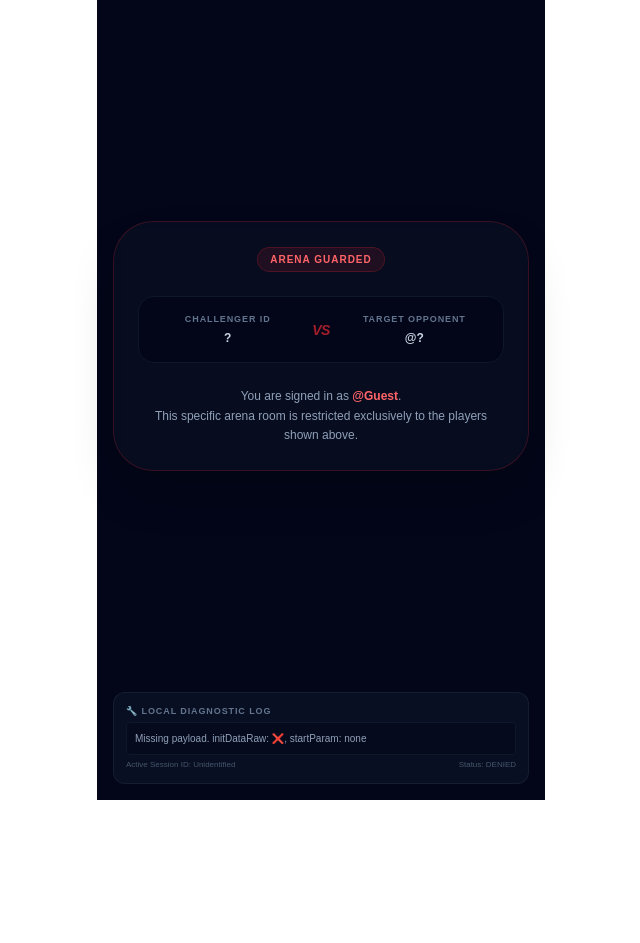
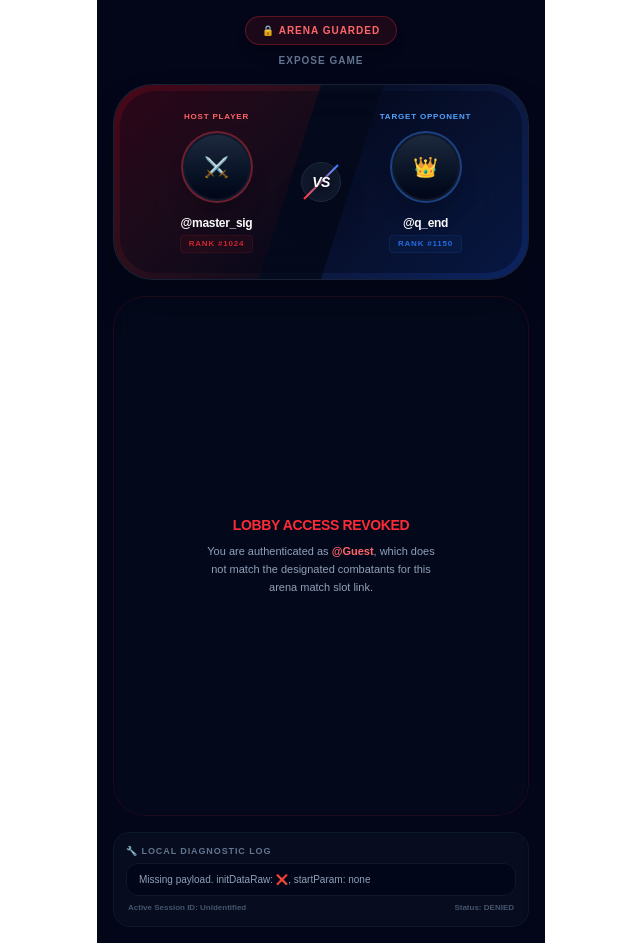
Before and after one commit to edit10e/CO-GAME, a Next.js app: page / in a window 1280 px wide. Shown: the whole page, without its empty margins (319-959 px from the left). Before the commit the page ends 800 px from the top, so only its background shows below. Built offline with nearby package versions, Linux system fonts and the light colour scheme.

Commit message:
update vs

```diff
--- a/app/page.tsx
+++ b/app/page.tsx
@@ -8,8 +8,10 @@ export default function Home() {
   const [authStatus, setAuthStatus] = useState<'loading' | 'authorized' | 'denied'>('loading');
   const [debugLog, setDebugLog] = useState<string>('Initializing systems...');
 
-  // Parse who should be in this lobby based on the URL parameter string
-  const [expectedPlayer1, expectedPlayer2] = startParam ? startParam.split('_') : ['?', '?'];
+  // Safe multi-underscore string extractor for room rules
+  const firstUnderscore = startParam ? startParam.indexOf('_') : -1;
+  const expectedPlayer1Id = firstUnderscore !== -1 ? startParam!.substring(0, firstUnderscore) : '';
+  const expectedPlayer2Name = firstUnderscore !== -1 ? startParam!.substring(firstUnderscore + 1) : '';
 
   useEffect(() => {
     if (!isReady) return;
@@ -33,7 +35,7 @@ export default function Home() {
 
         if (data.authorized) {
           setAuthStatus('authorized');
-          setDebugLog(`Success! Authorized as @${user?.username || 'unknown'}`);
+          setDebugLog(`Success! Match authenticated and profiles loaded.`);
         } else {
           setAuthStatus('denied');
           setDebugLog(`Server rejected authorization. Error: ${data.error || 'Unknown'}`);
@@ -45,14 +47,17 @@ export default function Home() {
     };
 
     verifyAccess();
-  }, [isReady, initDataRaw, startParam, user]);
+  }, [isReady, initDataRaw, startParam]);
 
-  // Loading Screen Layout
+  // Determine current viewing profile context for conditional UI highlight states
+  const isHost = user?.id?.toString() === expectedPlayer1Id;
+
+  // 1. Full-Screen Loading Layer
   if (authStatus === 'loading') {
     return (
       <div className="flex flex-col items-center justify-center min-h-screen bg-slate-950 p-6">
-        <div className="w-8 h-8 border-4 border-emerald-500 border-t-transparent rounded-full animate-spin mb-4" />
-        <p className="text-xs font-bold text-slate-500 uppercase tracking-widest animate-pulse">
+        <div className="w-9 h-9 border-4 border-emerald-500 border-t-transparent rounded-full animate-spin mb-4" />
+        <p className="text-xs font-black text-slate-500 uppercase tracking-widest animate-pulse">
           Syncing Expose Match Data...
         </p>
       </div>
@@ -60,83 +65,139 @@ export default function Home() {
   }
 
   return (
-    <main className="flex flex-col justify-between min-h-screen p-4 max-w-md mx-auto bg-slate-950 text-white">
-      {/* Dynamic Content Window Card Frame */}
-      <div className="flex-1 flex flex-col justify-center w-full my-auto">
-        {authStatus === 'denied' ? (
-          /* ================= DENIED ARENA STATE ================= */
-          <div className="w-full bg-slate-900/40 border border-red-500/20 p-6 rounded-[2.5rem] text-center shadow-2xl backdrop-blur-md">
-            <span className="text-[10px] font-black tracking-widest bg-red-500/10 text-red-400 px-3 py-1 rounded-full uppercase mb-6 inline-block border border-red-500/20">
-              Arena Guarded
-            </span>
+    <main className="flex flex-col justify-between min-h-screen max-w-md mx-auto bg-slate-950 text-white p-4 font-sans select-none overflow-hidden">
 
-            {/* Versus Layout Interface in Denied Screen */}
-            <div className="flex items-center justify-between bg-slate-950 p-4 rounded-2xl border border-slate-900 mb-6">
-              <div className="text-center flex-1">
-                <p className="text-[9px] text-slate-500 uppercase font-black tracking-widest mb-1">Challenger ID</p>
-                <p className="text-xs font-bold text-slate-300 truncate max-w-[100px] mx-auto">{expectedPlayer1}</p>
+      {/* Upper Layout Interface Frame wrapper */}
+      <div className="w-full flex-1 flex flex-col justify-center gap-4 my-auto">
+
+        {/* Dynamic Status Header */}
+        <div className="text-center">
+          <span className={`text-[10px] font-black tracking-widest px-4 py-1.5 rounded-full uppercase border inline-block shadow-lg transition-all ${
+            authStatus === 'authorized'
+              ? 'bg-emerald-500/10 text-emerald-400 border-emerald-500/30 shadow-emerald-500/5 animate-pulse'
+              : 'bg-red-500/10 text-red-400 border-red-500/30'
+          }`}>
+            {authStatus === 'authorized' ? '● Match Verified' : '🔒 Arena Guarded'}
+          </span>
+          <p className="text-[10px] font-bold text-slate-500 uppercase tracking-widest mt-2">Expose Game</p>
+        </div>
+
+        {/* =========================================================================
+            💥 PREMIUM VS INFRASTRUCTURE SPLIT CARD FRAME
+           ========================================================================= */}
+        <div className="w-full bg-slate-900/40 border border-slate-800/80 rounded-[2.5rem] p-1.5 shadow-2xl backdrop-blur-xl overflow-hidden relative">
+
+          {/* Angular split background layering matrix */}
+          <div className="absolute inset-0 w-full h-full flex opacity-30 pointer-events-none">
+            <div className="flex-1 bg-linear-to-br from-red-600 via-red-900 to-transparent [clip-path:polygon(0_0,100%_0,70%_100%,0_100%)]" />
+            <div className="flex-1 bg-linear-to-tl from-blue-600 via-blue-900 to-transparent [clip-path:polygon(30%_0,100%_0,100%_100%,0_100%)]" />
+          </div>
+
+          <div className="relative z-10 w-full flex items-center justify-between p-5 rounded-[2.2rem] bg-slate-950/40">
+
+            {/* LEFT PLAYER: CHALLENGER HOST */}
+            <div className="flex flex-col items-center flex-1 text-center">
+              <span className="text-[8px] font-black tracking-widest text-red-400 uppercase mb-2">Host Player</span>
+
+              {/* Dynamic Avatar Ring structure */}
+              <div className={`w-18 h-18 rounded-full flex items-center justify-center p-0.5 border-2 relative transition-all shadow-xl bg-slate-900 ${
+                isHost ? 'border-emerald-400 shadow-emerald-500/10' : 'border-red-500/40'
+              }`}>
+                <div className="w-full h-full rounded-full bg-linear-to-b from-slate-800 to-slate-950 flex items-center justify-center text-xl font-bold text-slate-300">
+                  ⚔️
+                </div>
+                {isHost && (
+                  <span className="absolute -bottom-1 -right-1 bg-emerald-500 text-slate-950 text-[8px] font-black px-1.5 py-0.5 rounded-md shadow-md uppercase scale-90">
+                    YOU
+                  </span>
+                )}
               </div>
 
-              <div className="font-black text-red-500 text-sm px-3 tracking-tighter italic animate-pulse">VS</div>
+              <p className="text-xs font-black tracking-tight text-white mt-3 truncate max-w-27.5">
+                {isHost ? `@${user?.username}` : `@master_sig`}
+              </p>
+              <p className="text-[8px] font-mono text-red-500/80 tracking-widest font-bold mt-1 uppercase bg-red-500/5 px-2 py-0.5 rounded border border-red-500/10">
+                RANK #1024
+              </p>
+            </div>
 
-              <div className="text-center flex-1">
-                <p className="text-[9px] text-slate-500 uppercase font-black tracking-widest mb-1">Target Opponent</p>
-                <p className="text-xs font-bold text-slate-300 truncate max-w-[100px] mx-auto">@{expectedPlayer2}</p>
+            {/* SPLIT CENTER VERSUS GRAPHIC BADGE CONTAINER */}
+            <div className="relative flex items-center justify-center px-2 z-20">
+              <div className="w-10 h-10 bg-slate-900 border border-slate-800 rounded-full flex items-center justify-center font-black text-sm tracking-tighter text-white italic shadow-2xl before:absolute before:w-12 before:h-0.5 before:bg-linear-to-r before:from-red-500 before:to-blue-500 before:-rotate-45">
+                <span className="relative z-10 drop-shadow-[0_2px_4px_rgba(0,0,0,1)]">VS</span>
               </div>
             </div>
 
-            <p className="text-slate-400 text-xs px-2 leading-relaxed">
-              You are signed in as <span className="text-red-400 font-bold">@{user?.username || 'Guest'}</span>.<br />
-              This specific arena room is restricted exclusively to the players shown above.
+            {/* RIGHT PLAYER: TARGET OPPONENT */}
+            <div className="flex flex-col items-center flex-1 text-center">
+              <span className="text-[8px] font-black tracking-widest text-blue-400 uppercase mb-2">Target Opponent</span>
+
+              <div className={`w-18 h-18 rounded-full flex items-center justify-center p-0.5 border-2 relative transition-all shadow-xl bg-slate-900 ${
+                (!isHost && authStatus === 'authorized') ? 'border-emerald-400 shadow-emerald-500/10' : 'border-blue-500/40'
+              }`}>
+                <div className="w-full h-full rounded-full bg-linear-to-b from-slate-800 to-slate-950 flex items-center justify-center text-xl font-bold text-slate-300">
+                  👑
+                </div>
+                {(!isHost && authStatus === 'authorized') && (
+                  <span className="absolute -bottom-1 -right-1 bg-emerald-500 text-slate-950 text-[8px] font-black px-1.5 py-0.5 rounded-md shadow-md uppercase scale-90">
+                    YOU
+                  </span>
+                )}
+              </div>
+
+              <p className="text-xs font-black tracking-tight text-white mt-3 truncate max-w-27.5">
+                @{expectedPlayer2Name || 'q_end'}
+              </p>
+              <p className="text-[8px] font-mono text-blue-500/80 tracking-widest font-bold mt-1 uppercase bg-blue-500/5 px-2 py-0.5 rounded border border-blue-500/10">
+                RANK #1150
+              </p>
+            </div>
+
+          </div>
+        </div>
+
+        {/* =========================================================================
+            🎮 GAME INTERACTIVE CORE DISPLAY WINDOW LAYER
+           ========================================================================= */}
+        {authStatus === 'denied' ? (
+          /* LOCKED WRAPPER INTERACTIVE SCREEN CARD FALLBACK */
+          <div className="aspect-4/5 w-full bg-slate-900/20 border border-red-500/10 rounded-4xl flex flex-col items-center justify-center p-6 text-center shadow-inner backdrop-blur-sm">
+            <p className="text-sm font-black text-red-500 tracking-tight uppercase mb-2">Lobby Access Revoked</p>
+            <p className="text-[11px] text-slate-400 leading-relaxed max-w-60">
+              You are authenticated as <span className="text-red-400 font-bold">@{user?.username || 'Guest'}</span>, which does not match the designated combatants for this arena match slot link.
             </p>
           </div>
         ) : (
-          /* ================= AUTHORIZED GAME PLAY SCREEN ================= */
-          <div className="w-full bg-slate-900/40 border border-slate-800 p-6 rounded-[2.5rem] text-center shadow-2xl backdrop-blur-md">
-            <span className="text-[10px] font-black tracking-widest bg-emerald-500/10 text-emerald-400 px-3 py-1 rounded-full uppercase mb-6 inline-block border border-emerald-500/20">
-              Match Verified
-            </span>
+          /* ACTIVE DYNAMIC ENGINE CANVAS HOLDER BOX VIEW */
+          <div className="aspect-4/5 w-full bg-slate-950 rounded-4xl border border-slate-800/60 flex flex-col items-center justify-center p-4 shadow-inner group relative overflow-hidden">
+            <div className="absolute inset-0 bg-linear-to-t from-emerald-500/2 to-transparent pointer-events-none" />
 
-            {/* Beautiful Left/Right Versus Visual Design Split */}
-            <div className="flex items-center justify-between bg-slate-950/80 p-4 rounded-2xl border border-slate-800 mb-6 relative overflow-hidden">
-              <div className={`text-center flex-1 z-10 ${user?.id?.toString() === expectedPlayer1 ? 'text-emerald-400' : 'text-slate-400'}`}>
-                <p className="text-[8px] text-slate-500 uppercase font-black tracking-widest mb-1">Host Player</p>
-                <p className="text-xs font-black truncate max-w-[100px] mx-auto">
-                  {user?.id?.toString() === expectedPlayer1 ? `📱 @${user?.username}` : `UID: ${expectedPlayer1}`}
-                </p>
-              </div>
-
-              <div className="font-black text-white text-base px-4 tracking-widest italic bg-slate-900 py-1 rounded-full border border-slate-800 shadow-xl z-10 mx-2 scale-90">
-                VS
-              </div>
-
-              <div className={`text-center flex-1 z-10 ${user?.username?.toLowerCase() === expectedPlayer2.toLowerCase() ? 'text-emerald-400' : 'text-slate-400'}`}>
-                <p className="text-[8px] text-slate-500 uppercase font-black tracking-widest mb-1">Opponent</p>
-                <p className="text-xs font-black truncate max-w-[100px] mx-auto">@{expectedPlayer2}</p>
-              </div>
-            </div>
-
-            {/* Game Canvas Container Shell Frame */}
-            <div className="aspect-[4/5] w-full bg-slate-950 rounded-3xl border border-slate-800/80 flex flex-col items-center justify-center p-4 shadow-inner">
-              <div className="h-2 w-2 bg-emerald-400 rounded-full shadow-[0_0_10px_rgba(52,211,153,0.6)] animate-ping mb-3" />
-              <p className="text-xs font-bold text-slate-300 tracking-wide">Lobby Arena Connected</p>
-              <p className="text-[10px] text-slate-600 mt-1 font-mono">Mount game runtime engine canvas here</p>
-            </div>
+            <div className="h-2 w-2 bg-emerald-400 rounded-full shadow-[0_0_12px_rgba(52,211,153,0.8)] animate-ping mb-3" />
+            <h2 className="text-sm font-black tracking-wide text-emerald-400 uppercase animate-pulse">
+              Lobby Arena Connected. Get Ready!
+            </h2>
+            <p className="text-[10px] text-slate-600 mt-1 font-mono">
+              Mount game runtime engine canvas here
+            </p>
           </div>
         )}
+
       </div>
 
-      {/* ================= DIAGNOSTIC LIVE RUNTIME DEBUG LOG ================= */}
-      <div className="w-full mt-4 p-3 bg-slate-900/60 border border-slate-800/60 rounded-xl text-left">
+      {/* =========================================================================
+          🔧 SECURE LIVE LOCAL DIAGNOSTIC CODE TERMINAL FOOTER
+         ========================================================================= */}
+      <div className="w-full mt-4 p-3 bg-slate-900/40 border border-slate-900 rounded-2xl text-left backdrop-blur-sm">
         <p className="text-[9px] font-black uppercase text-slate-500 tracking-widest mb-1">🔧 Local Diagnostic Log</p>
-        <p className="font-mono text-[10px] text-slate-400 break-all leading-normal bg-slate-950/50 p-2 rounded border border-slate-900">
+        <p className="font-mono text-[10px] text-slate-400 break-all leading-normal bg-slate-950/80 px-3 py-2 rounded-xl border border-slate-900">
           {debugLog}
         </p>
-        <div className="flex justify-between items-center mt-1 text-[8px] font-mono text-slate-600">
+        <div className="flex justify-between items-center mt-1.5 px-0.5 text-[8px] font-mono text-slate-600 font-bold">
           <span>Active Session ID: {user?.id || 'Unidentified'}</span>
           <span>Status: {authStatus.toUpperCase()}</span>
         </div>
       </div>
+
     </main>
   );
 }
```
